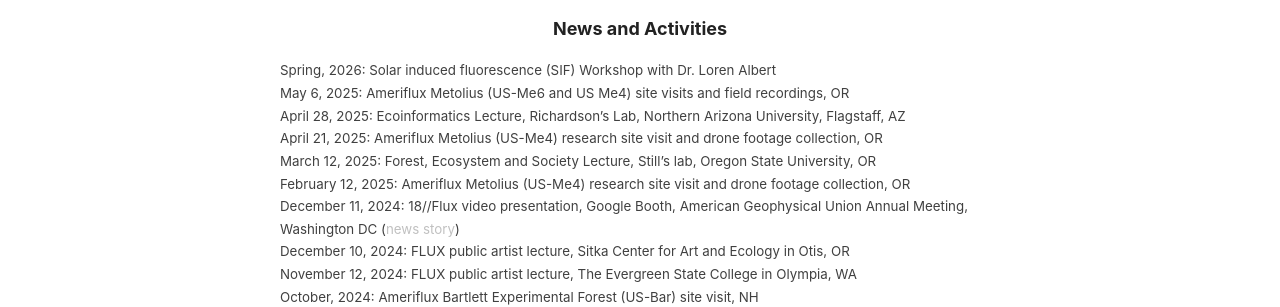
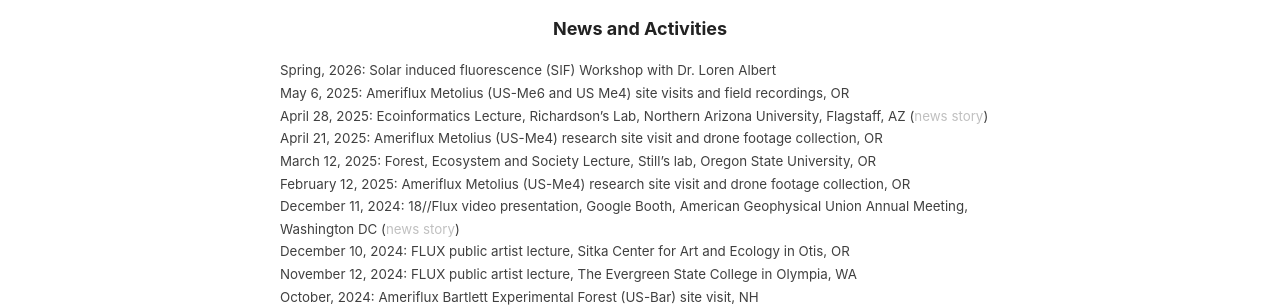
Before and after one commit to fluxnetart/fluxnetart.github.io, a Jekyll site: the page built from _posts/2024-10-08-Julia.md, in a window 1280 px wide and 900 px high, scrolled down 1715 px. Shown: the part 152-459 px from the top of the window. Built offline with Jekyll 4.4.1, drawn with Linux system fonts in a browser that asks for light colours.

Commit message:
Update 2024-10-08-Julia.md

```diff
--- a/_posts/2024-10-08-Julia.md
+++ b/_posts/2024-10-08-Julia.md
@@ -31,7 +31,7 @@
 <figcaption>
 Spring, 2026: Solar induced fluorescence (SIF) Workshop with Dr. Loren Albert<br>
 May 6, 2025: Ameriflux Metolius (US-Me6 and US Me4) site visits and field recordings, OR<br>
-April 28, 2025: Ecoinformatics Lecture, Richardson’s Lab, Northern Arizona University, Flagstaff, AZ<br>
+April 28, 2025: Ecoinformatics Lecture, Richardson’s Lab, Northern Arizona University, Flagstaff, AZ (<a href="https://fluxnetart.github.io/ecoinformatics-lecture/">news story</a>)
 April 21, 2025: Ameriflux Metolius (US-Me4) research site visit and drone footage collection, OR<br>
 March 12, 2025: Forest, Ecosystem and Society Lecture, Still’s lab, Oregon State University, OR<br>
 February 12, 2025: Ameriflux Metolius (US-Me4) research site visit and drone footage collection, OR<br>
@@ -44,7 +44,6 @@
 July 15, 2024: Ameriflux Metolius (US-Me6) site visits and solar induced fluorescence campaign, OR<br>
 June 2024: Ameriflux Metolius (US-Me4 and US-Me6) site visits and field recordings, OR (<a href="https://fluxnetart.github.io/me4-kickoff/">news story</a>)
 </figcaption>
-
 
 <h4>Artwork</h4>
 
```
